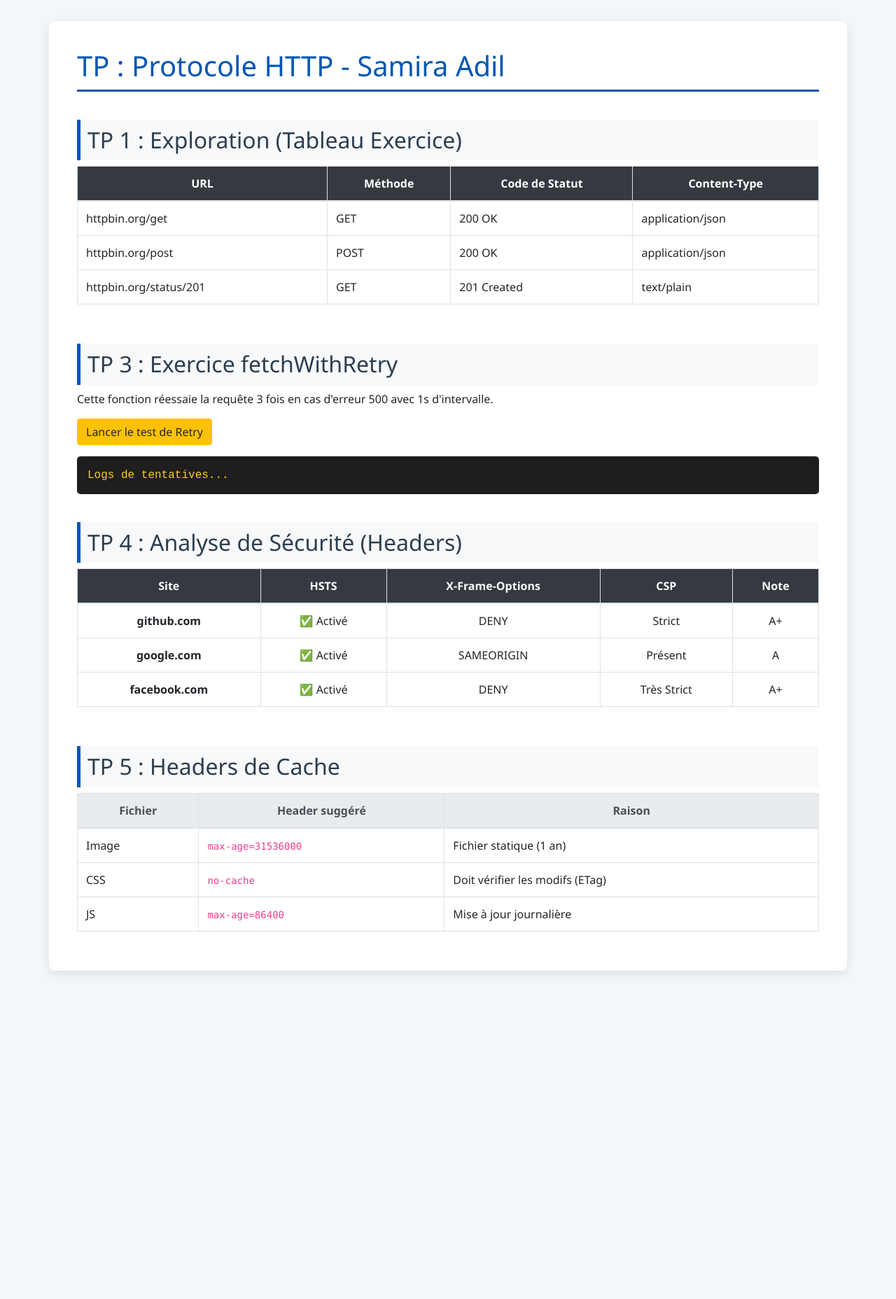
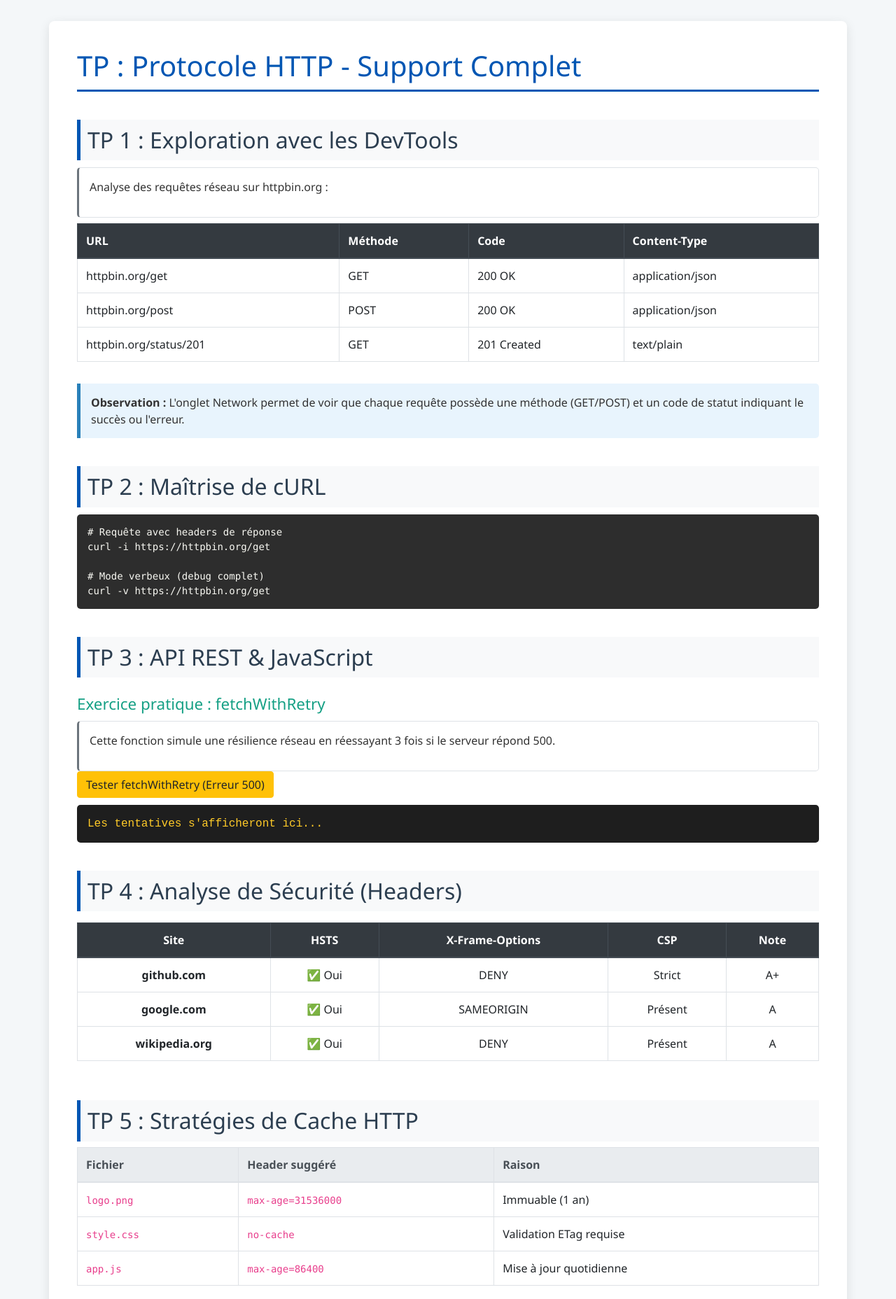
Before and after one commit to samiraadil/TP-Web-ENSET, a plain HTML site: page TPs/index.html in a window 1280 px wide. Shown: the top 1856 px of the page at 70% size. Before the commit the page ends 1437 px from the top, so only its background shows below. Drawn offline with nearby package versions, Linux system fonts and the light colour scheme.

Commit message:
Refactor index.html for improved layout and features
Updated HTML structure and styles for better presentation and functionality.

```diff
--- a/TPs/index.html
+++ b/TPs/index.html
@@ -3,138 +3,156 @@
 <head>
   <meta charset="UTF-8" />
   <meta name="viewport" content="width=device-width, initial-scale=1.0" />
-  <title>TP Final : Le Protocole HTTP - Samira</title>
+  <title>TP Final : Le Protocole HTTP</title>
   <link rel="stylesheet" href="https://stackpath.bootstrapcdn.com/bootstrap/4.5.2/css/bootstrap.min.css" />
   <style>
-    body { font-family: 'Segoe UI', sans-serif; background-color: #f4f7f9; padding-bottom: 50px; }
+    body { font-family: 'Segoe UI', Tahoma, Geneva, Verdana, sans-serif; background-color: #f4f7f9; color: #333; padding-bottom: 50px; }
     .container { background: white; padding: 40px; margin-top: 30px; border-radius: 8px; box-shadow: 0 4px 15px rgba(0,0,0,0.1); }
-    h1 { color: #0056b3; border-bottom: 3px solid #0056b3; padding-bottom: 10px; }
-    h2 { color: #2c3e50; margin-top: 40px; background: #f8f9fa; padding: 10px; border-left: 5px solid #0056b3; }
-    .table thead th { background-color: #343a40; color: white; text-align: center; }
-    pre { background: #2d2d2d; color: #f8f8f2; padding: 15px; border-radius: 5px; }
-    #retry-log { background: #1e1e1e; color: #ffca28; padding: 15px; border-radius: 5px; font-family: monospace; }
+    h1 { color: #0056b3; border-bottom: 3px solid #0056b3; padding-bottom: 10px; margin-bottom: 30px; }
+    h2 { color: #2c3e50; margin-top: 40px; border-left: 5px solid #0056b3; padding-left: 15px; background: #f8f9fa; padding: 10px; }
+    h3 { color: #16a085; margin-top: 25px; font-size: 1.4rem; }
+    .instruction { background-color: #ffffff; border: 1px solid #dee2e6; padding: 15px; border-radius: 5px; margin-top: 10px; border-left: 3px solid #6c757d; }
+    .answer { background-color: #e8f4fd; border-left: 5px solid #2980b9; padding: 15px; margin: 15px 0; border-radius: 0 5px 5px 0; }
+    pre { background: #2d2d2d; color: #f8f8f2; padding: 15px; border-radius: 5px; overflow-x: auto; margin-top: 10px; }
+    #response-area, #retry-log { background: #1e1e1e; color: #d4d4d4; padding: 15px; border-radius: 5px; min-height: 100px; white-space: pre-wrap; font-family: monospace; }
+    #retry-log { color: #ffca28; min-height: 50px; margin-top: 10px; }
   </style>
 </head>
 <body>
   <div class="container">
-    <h1>TP : Protocole HTTP - Samira Adil</h1>
+    <h1>TP : Protocole HTTP - Support Complet</h1>
 
-    <h2>TP 1 : Exploration (Tableau Exercice)</h2>
+    <h2>TP 1 : Exploration avec les DevTools</h2>
+    <div class="instruction">
+      <p>Analyse des requêtes réseau sur httpbin.org :</p>
+    </div>
     <div class="table-responsive">
-      <table class="table table-bordered">
-        <thead>
-          <tr>
-            <th>URL</th>
-            <th>Méthode</th>
-            <th>Code de Statut</th>
-            <th>Content-Type</th>
-          </tr>
+      <table class="table table-bordered mt-2">
+        <thead class="thead-dark">
+          <tr><th>URL</th><th>Méthode</th><th>Code</th><th>Content-Type</th></tr>
         </thead>
         <tbody>
-          <tr>
-            <td>httpbin.org/get</td>
-            <td>GET</td>
-            <td>200 OK</td>
-            <td>application/json</td>
-          </tr>
-          <tr>
-            <td>httpbin.org/post</td>
-            <td>POST</td>
-            <td>200 OK</td>
-            <td>application/json</td>
-          </tr>
-          <tr>
-            <td>httpbin.org/status/201</td>
-            <td>GET</td>
-            <td>201 Created</td>
-            <td>text/plain</td>
-          </tr>
+          <tr><td>httpbin.org/get</td><td>GET</td><td>200 OK</td><td>application/json</td></tr>
+          <tr><td>httpbin.org/post</td><td>POST</td><td>200 OK</td><td>application/json</td></tr>
+          <tr><td>httpbin.org/status/201</td><td>GET</td><td>201 Created</td><td>text/plain</td></tr>
         </tbody>
       </table>
     </div>
 
-    <h2>TP 3 : Exercice fetchWithRetry</h2>
-    <p>Cette fonction réessaie la requête 3 fois en cas d'erreur 500 avec 1s d'intervalle.</p>
-    <button class="btn btn-warning mb-3" onclick="runRetryTest()">Lancer le test de Retry</button>
-    <div id="retry-log">Logs de tentatives...</div>
+    <div class="answer">
+      <strong>Observation :</strong> L'onglet Network permet de voir que chaque requête possède une méthode (GET/POST) et un code de statut indiquant le succès ou l'erreur.
+    </div>
+
+    <h2>TP 2 : Maîtrise de cURL</h2>
+    <pre># Requête avec headers de réponse
+curl -i https://httpbin.org/get
+
+# Mode verbeux (debug complet)
+curl -v https://httpbin.org/get</pre>
+
+    <h2>TP 3 : API REST & JavaScript</h2>
+    <h3>Exercice pratique : fetchWithRetry</h3>
+    <div class="instruction">
+      <p>Cette fonction simule une résilience réseau en réessayant 3 fois si le serveur répond 500.</p>
+    </div>
+    <button class="btn btn-warning" onclick="testRetry()">Tester fetchWithRetry (Erreur 500)</button>
+    <div id="retry-log">Les tentatives s'afficheront ici...</div>
 
     <h2>TP 4 : Analyse de Sécurité (Headers)</h2>
     <div class="table-responsive">
-      <table class="table table-bordered text-center">
-        <thead>
-          <tr>
-            <th>Site</th>
-            <th>HSTS</th>
-            <th>X-Frame-Options</th>
-            <th>CSP</th>
-            <th>Note</th>
-          </tr>
+      <table class="table table-bordered mt-2 text-center">
+        <thead class="thead-dark">
+          <tr><th>Site</th><th>HSTS</th><th>X-Frame-Options</th><th>CSP</th><th>Note</th></tr>
         </thead>
         <tbody>
-          <tr>
-            <td><strong>github.com</strong></td>
-            <td>✅ Activé</td>
-            <td>DENY</td>
-            <td>Strict</td>
-            <td>A+</td>
-          </tr>
-          <tr>
-            <td><strong>google.com</strong></td>
-            <td>✅ Activé</td>
-            <td>SAMEORIGIN</td>
-            <td>Présent</td>
-            <td>A</td>
-          </tr>
-          <tr>
-            <td><strong>facebook.com</strong></td>
-            <td>✅ Activé</td>
-            <td>DENY</td>
-            <td>Très Strict</td>
-            <td>A+</td>
-          </tr>
+          <tr><td><strong>github.com</strong></td><td>✅ Oui</td><td>DENY</td><td>Strict</td><td>A+</td></tr>
+          <tr><td><strong>google.com</strong></td><td>✅ Oui</td><td>SAMEORIGIN</td><td>Présent</td><td>A</td></tr>
+          <tr><td><strong>wikipedia.org</strong></td><td>✅ Oui</td><td>DENY</td><td>Présent</td><td>A</td></tr>
         </tbody>
       </table>
     </div>
 
-    <h2>TP 5 : Headers de Cache</h2>
+    <h2>TP 5 : Stratégies de Cache HTTP</h2>
+    <div class="table-responsive">
       <table class="table table-bordered">
         <thead class="thead-light">
           <tr><th>Fichier</th><th>Header suggéré</th><th>Raison</th></tr>
         </thead>
         <tbody>
-        <tr><td>Image</td><td><code>max-age=31536000</code></td><td>Fichier statique (1 an)</td></tr>
-        <tr><td>CSS</td><td><code>no-cache</code></td><td>Doit vérifier les modifs (ETag)</td></tr>
-        <tr><td>JS</td><td><code>max-age=86400</code></td><td>Mise à jour journalière</td></tr>
+          <tr><td><code>logo.png</code></td><td><code>max-age=31536000</code></td><td>Immuable (1 an)</td></tr>
+          <tr><td><code>style.css</code></td><td><code>no-cache</code></td><td>Validation ETag requise</td></tr>
+          <tr><td><code>app.js</code></td><td><code>max-age=86400</code></td><td>Mise à jour quotidienne</td></tr>
         </tbody>
       </table>
     </div>
 
+    <h2>Exercice Final : Client HTTP Interactif</h2>
+    <div class="p-3 border rounded mb-4">
+      <form id="http-form">
+        <div class="form-group">
+          <label>URL :</label>
+          <input type="url" id="url" class="form-control" value="https://httpbin.org/get">
+        </div>
+        <div class="form-group">
+          <label>Méthode :</label>
+          <select id="method" class="form-control">
+            <option>GET</option><option>POST</option><option>PUT</option><option>DELETE</option>
+          </select>
+        </div>
+        <button type="submit" class="btn btn-primary btn-block">Envoyer la requête</button>
+      </form>
+
+      <h3 class="mt-4">Résultat :</h3>
+      <div id="response-area">La réponse du serveur s'affichera ici...</div>
+    </div>
+  </div>
+
   <script>
-    // FONCTION RETRY
+    // Logique TP 3 : Fetch with Retry
     async function fetchWithRetry(url, options, maxRetries) {
-      const log = document.getElementById('retry-log');
-      log.textContent = "";
+      const logArea = document.getElementById('retry-log');
+      logArea.textContent = "";
       for (let i = 0; i <= maxRetries; i++) {
         try {
-          log.textContent += `Essai n°${i}... `;
-          const res = await fetch(url, options);
-          if (res.status >= 500) throw new Error(`Erreur ${res.status}`);
-          log.textContent += "Succès !";
-          return res;
-        } catch (e) {
+          logArea.textContent += `Tentative ${i}... `;
+          const response = await fetch(url, options);
+          if (response.status >= 500) throw new Error(`Erreur ${response.status}`);
+          logArea.textContent += " Succès !\n";
+          return response;
+        } catch (err) {
           if (i === maxRetries) {
-            log.textContent += `\nÉchec final après ${maxRetries} tentatives.`;
-            throw e;
+            logArea.textContent += `\nÉchec final : ${err.message}`;
+            throw err;
           }
-          log.textContent += `Serveur HS. Nouvelle tentative dans 1s...\n`;
-          await new Promise(r => setTimeout(r, 1000));
+          logArea.textContent += `Échec. Nouvel essai dans 1s...\n`;
+          await new Promise(res => setTimeout(res, 1000));
         }
       }
     }
 
-    function runRetryTest() {
-      fetchWithRetry('https://httpbin.org/status/500', {}, 3).catch(() => {});
+    async function testRetry() {
+      try {
+        await fetchWithRetry('https://httpbin.org/status/500', { method: 'GET' }, 3);
+      } catch(e) {}
     }
+
+    // Logique Client Final
+    document.getElementById('http-form').addEventListener('submit', async (e) => {
+      e.preventDefault();
+      const area = document.getElementById('response-area');
+      area.textContent = "Chargement...";
+      const url = document.getElementById('url').value;
+      const method = document.getElementById('method').value;
+      try {
+        const res = await fetch(url, { method: method });
+        const data = await res.json();
+        let headersStr = "";
+        res.headers.forEach((v, k) => headersStr += `${k}: ${v}\n`);
+        area.innerHTML = `<strong>Statut:</strong> ${res.status}\n\n<strong>Headers:</strong>\n${headersStr}\n<strong>Body:</strong>\n${JSON.stringify(data, null, 2)}`;
+      } catch (err) {
+        area.textContent = "Erreur: " + err.message;
+      }
+    });
   </script>
 </body>
 </html>
```
Lines whose indentation alone changed are shown as unchanged.
